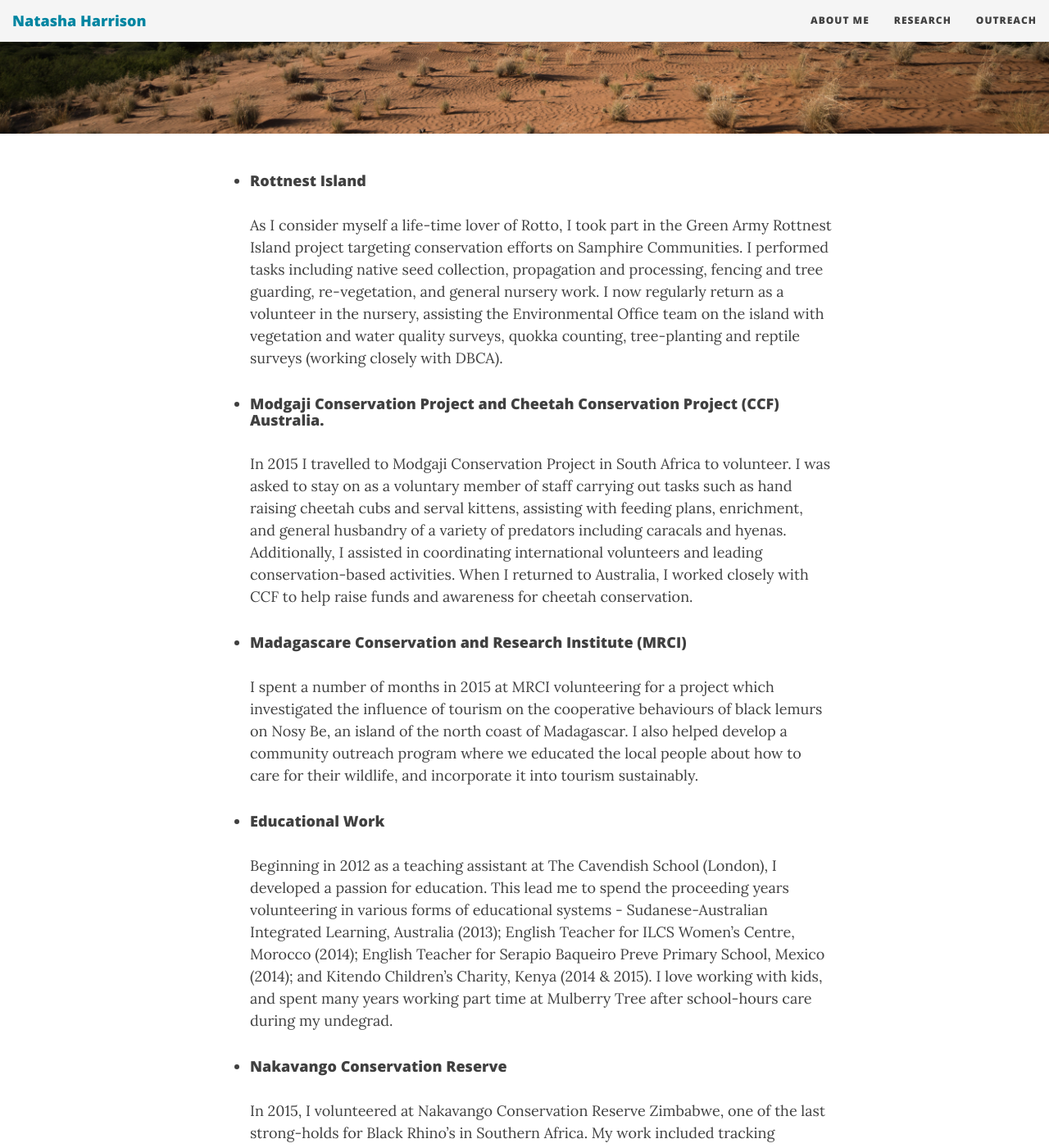
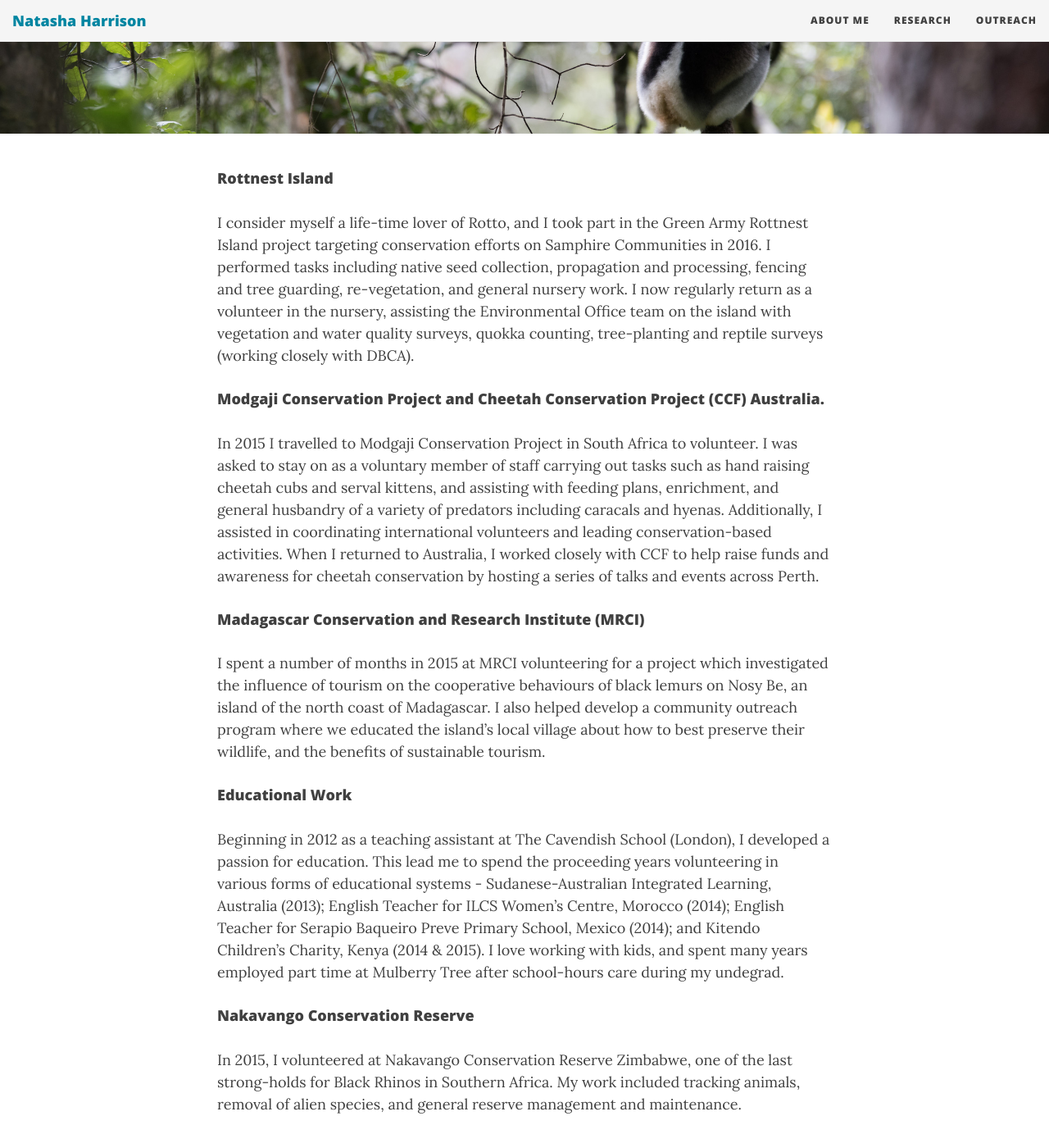
Before and after one commit to natasha-harrison/website_Jekyll, a Jekyll site: the page built from outreach.md, in a window 1280 px wide and 1400 px high, scrolled down 326 px. Shown: the whole window at 82% size. Built offline with Jekyll 4.4.1, drawn with Linux system fonts in a browser that asks for light colours; nearby versions of some CDN libraries; some of the changed text lies outside the part shown.

Commit message:
edit pics

```diff
--- a/_config.yml
+++ b/_config.yml
@@ -71,9 +71,10 @@ author:
 social-network-links:
   #rss: true
   email: "tash.d.harrison@gmail.com"
-  #facebook: jac
   github: "natasha-harrison"
   researchgate: "Natasha_Harrison6"
+  instagram: "tashhaz"
+  orcid: "0000-0001-5779-0187"
   #twitter: daattali
 #  reddit: yourname
 #  linkedin: daattali
@@ -91,7 +92,8 @@ social-network-links:
 # Select which share links to show in posts
 share-links-active:
   facebook: true
-  linkedin: true
+  orcid: true
+  instagram: true
 
 # How to display the link to the website in the footer
 # Remove this if you don't want a link in the footer
--- a/_data/SocialNetworks.yml
+++ b/_data/SocialNetworks.yml
@@ -30,6 +30,11 @@ researchgate:
   name: "ResearchGate"
   baseURL: "https://www.researchgate.net/profile/"
   icon: "fab fa-researchgate"
+
+orcid:
+  name: "Orcid"
+  baseURL: "https://orcid.org/"
+  icon: "fab fa-orcid"
 
 reddit:
   name: "Reddit"
--- a/_layouts/base.html
+++ b/_layouts/base.html
@@ -4,7 +4,7 @@ common-css:
   - "/css/bootstrap-social.css"
   - "/css/main.css"
 common-ext-css:
-  - "//use.fontawesome.com/releases/v5.3.1/css/all.css"
+  - "//use.fontawesome.com/releases/v5.13.1/css/all.css"
 common-googlefonts:
   - "Lora:400,700,400italic,700italic"
   - "Open+Sans:300italic,400italic,600italic,700italic,800italic,400,300,600,700,800"
--- a/outreach.md
+++ b/outreach.md
@@ -1,23 +1,23 @@
 ---
 layout: page
 title: Outreach
-bigimg: /img/Botswana.jpeg
+bigimg: /img/Lemur.jpeg
 ---
 
-* #### Rottnest Island
-As I consider myself a life-time lover of Rotto, I took part in the Green Army Rottnest Island project targeting conservation efforts on Samphire Communities. I performed tasks including native seed collection, propagation and processing, fencing and tree guarding, re-vegetation, and general nursery work. I now regularly return as a volunteer in the nursery, assisting the Environmental Office team on the island with vegetation and water quality surveys, quokka counting, tree-planting and reptile surveys (working closely with DBCA).
+#### Rottnest Island
+I consider myself a life-time lover of Rotto, and I took part in the Green Army Rottnest Island project targeting conservation efforts on Samphire Communities in 2016. I performed tasks including native seed collection, propagation and processing, fencing and tree guarding, re-vegetation, and general nursery work. I now regularly return as a volunteer in the nursery, assisting the Environmental Office team on the island with vegetation and water quality surveys, quokka counting, tree-planting and reptile surveys (working closely with DBCA).
 
-* #### Modgaji Conservation Project and Cheetah Conservation Project (CCF) Australia.
-In 2015 I travelled to Modgaji Conservation Project in South Africa to volunteer. I was asked to stay on as a voluntary member of staff carrying out tasks such as hand raising cheetah cubs and serval kittens, assisting with feeding plans, enrichment, and general husbandry of a variety of predators including caracals and hyenas. Additionally, I assisted in coordinating international volunteers and leading conservation-based activities. When I returned to Australia, I worked closely with CCF to help raise funds  and awareness for cheetah conservation.
+#### Modgaji Conservation Project and Cheetah Conservation Project (CCF) Australia.
+In 2015 I travelled to Modgaji Conservation Project in South Africa to volunteer. I was asked to stay on as a voluntary member of staff carrying out tasks such as hand raising cheetah cubs and serval kittens, and assisting with feeding plans, enrichment, and general husbandry of a variety of predators including caracals and hyenas. Additionally, I assisted in coordinating international volunteers and leading conservation-based activities. When I returned to Australia, I worked closely with CCF to help raise funds and awareness for cheetah conservation by hosting a series of talks and events across Perth.
 
 
-* #### Madagascare Conservation and Research Institute (MRCI)
-I spent a number of months in 2015 at MRCI volunteering for a project which investigated the influence of tourism on the cooperative behaviours of black lemurs on Nosy Be, an island of the north coast of Madagascar. I also helped develop a community outreach program where we educated the local people about how to care for their wildlife, and incorporate it into tourism sustainably.
+#### Madagascar Conservation and Research Institute (MRCI)
+I spent a number of months in 2015 at MRCI volunteering for a project which investigated the influence of tourism on the cooperative behaviours of black lemurs on Nosy Be, an island of the north coast of Madagascar. I also helped develop a community outreach program where we educated the island's local village about how to best preserve their wildlife, and the benefits of sustainable tourism.
 
 
-* #### Educational Work
-Beginning in 2012 as a teaching assistant at The Cavendish School (London), I developed a passion for education. This lead me to spend the proceeding years volunteering in various forms of educational systems - Sudanese-Australian Integrated Learning, Australia (2013); English Teacher for ILCS Women’s Centre, Morocco (2014); English Teacher for Serapio Baqueiro Preve Primary School, Mexico (2014); and Kitendo Children’s Charity, Kenya (2014 & 2015). I love working with kids, and spent many years working part time at Mulberry Tree after school-hours care during my undegrad.
+#### Educational Work
+Beginning in 2012 as a teaching assistant at The Cavendish School (London), I developed a passion for education. This lead me to spend the proceeding years volunteering in various forms of educational systems - Sudanese-Australian Integrated Learning, Australia (2013); English Teacher for ILCS Women’s Centre, Morocco (2014); English Teacher for Serapio Baqueiro Preve Primary School, Mexico (2014); and Kitendo Children’s Charity, Kenya (2014 & 2015). I love working with kids, and spent many years employed part time at Mulberry Tree after school-hours care during my undegrad.
 
 
-* #### Nakavango Conservation Reserve
-In 2015, I volunteered at Nakavango Conservation Reserve Zimbabwe, one of the last strong-holds for Black Rhino's in Southern Africa. My work included tracking animals, removal of alien species, and general reserve management and maintenance.
+#### Nakavango Conservation Reserve
+In 2015, I volunteered at Nakavango Conservation Reserve Zimbabwe, one of the last strong-holds for Black Rhinos in Southern Africa. My work included tracking animals, removal of alien species, and general reserve management and maintenance.
```
Also changed, not shown: aboutme.md (+5 -5 lines), research.md (+11 -11 lines), img/Botswana.jpeg (deleted), img/Lemur.jpeg (added), img/Meerkat.jpeg, img/Tracking.jpeg (deleted), img/head.jpg.
